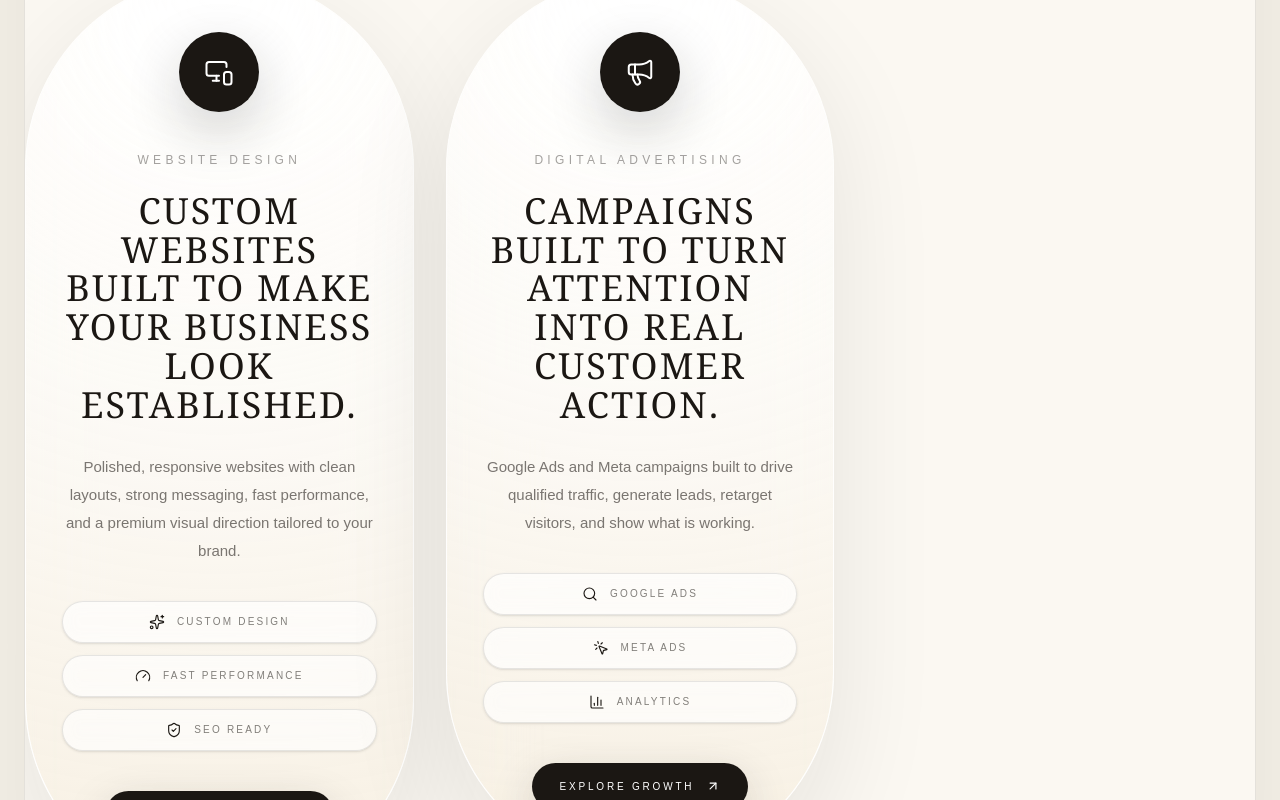
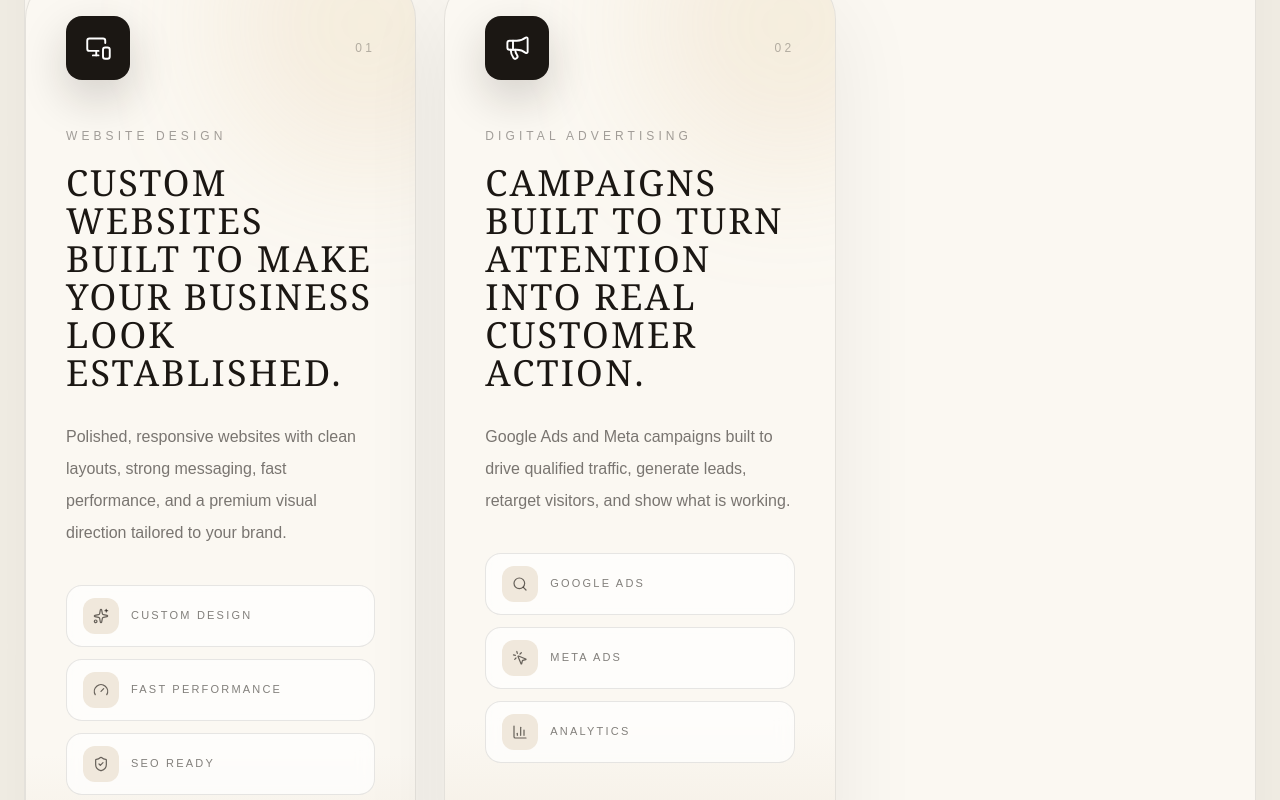
Before and after one commit to Jovavoco/jovavo, a Next.js app: page / in a window 1280 px wide. Shown: the part 2400-3200 px from the top of the page. Built offline with nearby package versions, Linux system fonts and the light colour scheme; no server answers.

Commit message:
Update page.tsx

```diff
--- a/app/page.tsx
+++ b/app/page.tsx
@@ -204,45 +204,54 @@ export default function HomePage() {
           </div>
 
 {/* FEATURE CARDS */}
-<div className="grid gap-8 lg:grid-cols-3">
+<div className="grid gap-7 lg:grid-cols-3">
   {featurePanels.slice(0, 3).map((panel, index) => {
     const MainIcon = panel.icon;
 
     return (
       <Reveal key={panel.title} delay={index * 120}>
-        <div className="group relative flex min-h-[520px] flex-col overflow-hidden rounded-[999px] border border-white/60 bg-white/55 px-9 py-14 text-center shadow-[0_35px_110px_rgba(27,23,19,0.09)] backdrop-blur-2xl transition-all duration-500 hover:-translate-y-2 hover:bg-white/75 hover:shadow-[0_45px_140px_rgba(27,23,19,0.13)]">
-          <div className="pointer-events-none absolute inset-0 rounded-[999px] bg-[radial-gradient(circle_at_top,rgba(255,255,255,0.95),rgba(251,248,242,0.45)_45%,rgba(214,176,107,0.16)_100%)]" />
+        <div className="group relative flex min-h-[540px] flex-col overflow-hidden rounded-[2.75rem] border border-[#1b1713]/10 bg-[#fbf8f2] p-8 shadow-[0_30px_90px_rgba(27,23,19,0.07)] transition-all duration-500 hover:-translate-y-2 hover:bg-white hover:shadow-[0_45px_130px_rgba(27,23,19,0.11)] md:p-10">
+          <div className="pointer-events-none absolute -right-24 -top-24 h-72 w-72 rounded-full bg-[#d6b06b]/15 blur-3xl transition duration-500 group-hover:bg-[#d6b06b]/25" />
+          <div className="pointer-events-none absolute bottom-0 left-0 h-40 w-full bg-gradient-to-t from-[#efe7da]/70 to-transparent" />
 
-          <div className="pointer-events-none absolute -top-20 left-1/2 h-56 w-56 -translate-x-1/2 rounded-full bg-white/80 blur-3xl" />
+          <div className="relative z-10 flex items-center justify-between">
+            <div className="flex h-16 w-16 items-center justify-center rounded-2xl bg-[#1b1713] text-white shadow-[0_18px_45px_rgba(27,23,19,0.18)]">
+              <MainIcon size={27} strokeWidth={1.7} />
+            </div>
 
-          <div className="relative z-10 mx-auto flex h-20 w-20 items-center justify-center rounded-full border border-[#1b1713]/10 bg-[#1b1713] text-white shadow-[0_20px_55px_rgba(27,23,19,0.2)]">
-            <MainIcon size={30} strokeWidth={1.6} />
+            <span className="text-xs uppercase tracking-[0.28em] text-[#1b1713]/30">
+              0{index + 1}
+            </span>
           </div>
 
-          <p className="relative z-10 mt-10 text-xs uppercase tracking-[0.36em] text-[#1b1713]/40">
-            {panel.eyebrow}
-          </p>
+          <div className="relative z-10 mt-12">
+            <p className="mb-5 text-xs uppercase tracking-[0.34em] text-[#1b1713]/40">
+              {panel.eyebrow}
+            </p>
 
-          <h3 className="relative z-10 mx-auto mt-6 max-w-sm font-serif text-4xl font-light uppercase leading-[1.08] tracking-[0.06em] text-[#1b1713]">
-            {panel.title}
-          </h3>
+            <h3 className="font-serif text-4xl font-light uppercase leading-[1.06] tracking-[0.06em] text-[#1b1713]">
+              {panel.title}
+            </h3>
 
-          <p className="relative z-10 mx-auto mt-7 max-w-sm text-[15px] leading-7 text-[#1b1713]/58">
-            {panel.description}
-          </p>
+            <p className="mt-7 text-[16px] leading-8 text-[#1b1713]/58">
+              {panel.description}
+            </p>
+          </div>
 
-          <div className="relative z-10 mt-9 grid gap-3">
-            {panel.features.slice(0, 3).map((feature) => {
+          <div className="relative z-10 mt-9 space-y-3">
+            {panel.features.slice(0, 4).map((feature) => {
               const FeatureIcon = feature.icon;
 
               return (
                 <div
                   key={feature.label}
-                  className="mx-auto flex w-full max-w-xs items-center justify-center gap-3 rounded-full border border-[#1b1713]/10 bg-white/65 px-5 py-3 shadow-sm backdrop-blur transition group-hover:bg-white"
+                  className="flex items-center gap-3 rounded-2xl border border-[#1b1713]/10 bg-white/65 px-4 py-3 backdrop-blur transition group-hover:bg-white"
                 >
-                  <FeatureIcon size={16} strokeWidth={1.7} />
+                  <div className="flex h-9 w-9 items-center justify-center rounded-xl bg-[#f0e8dc] text-[#1b1713]/65">
+                    <FeatureIcon size={16} strokeWidth={1.8} />
+                  </div>
 
-                  <span className="text-[10px] uppercase tracking-[0.22em] text-[#1b1713]/55">
+                  <span className="text-[11px] uppercase tracking-[0.2em] text-[#1b1713]/55">
                     {feature.label}
                   </span>
                 </div>
@@ -253,7 +262,7 @@ export default function HomePage() {
           <div className="relative z-10 mt-auto pt-10">
             <Link
               href={panel.link}
-              className="inline-flex items-center gap-3 rounded-full bg-[#1b1713] px-7 py-4 text-[10px] uppercase tracking-[0.28em] text-white shadow-[0_16px_45px_rgba(27,23,19,0.18)] transition hover:-translate-y-1 hover:bg-[#2a241f]"
+              className="inline-flex items-center gap-3 rounded-full bg-[#1b1713] px-6 py-3 text-[10px] uppercase tracking-[0.26em] text-white transition hover:-translate-y-1 hover:bg-[#2a241f]"
             >
               {panel.linkText}
               <ArrowUpRight size={14} />
```
